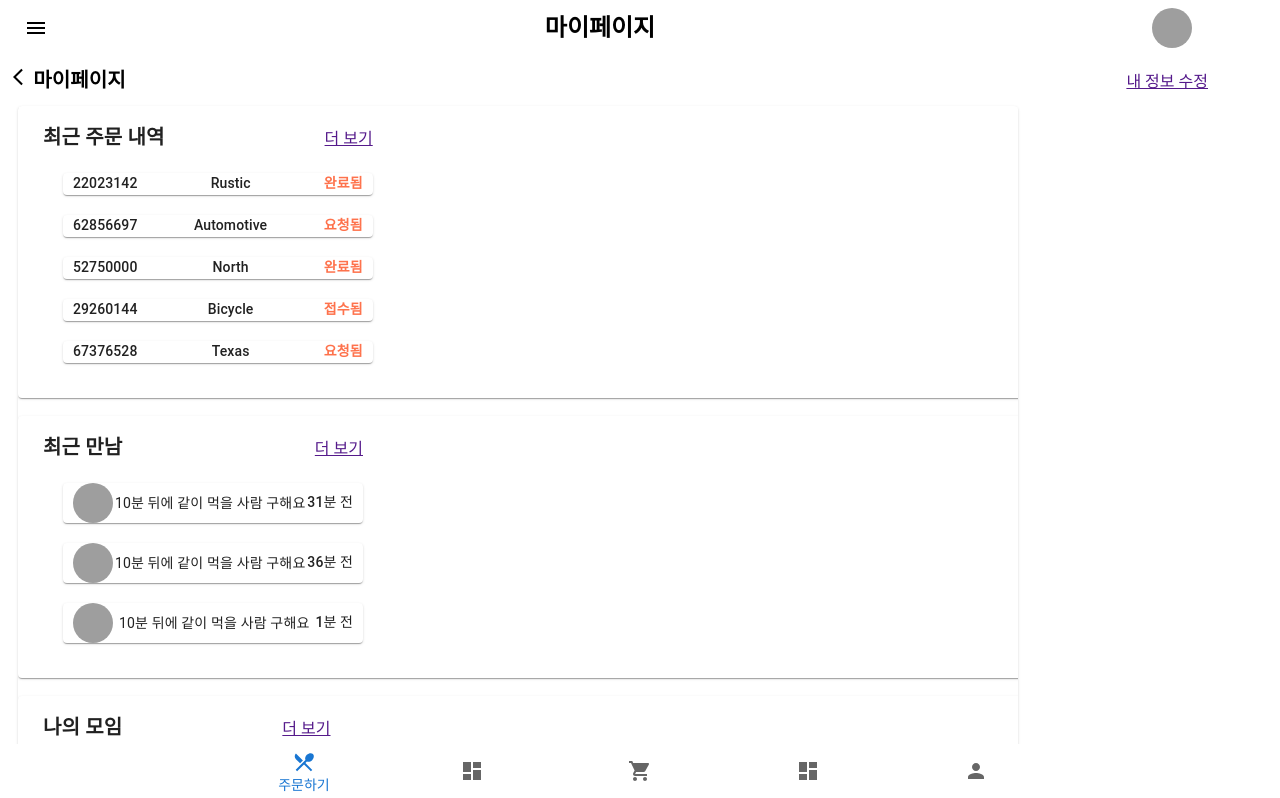
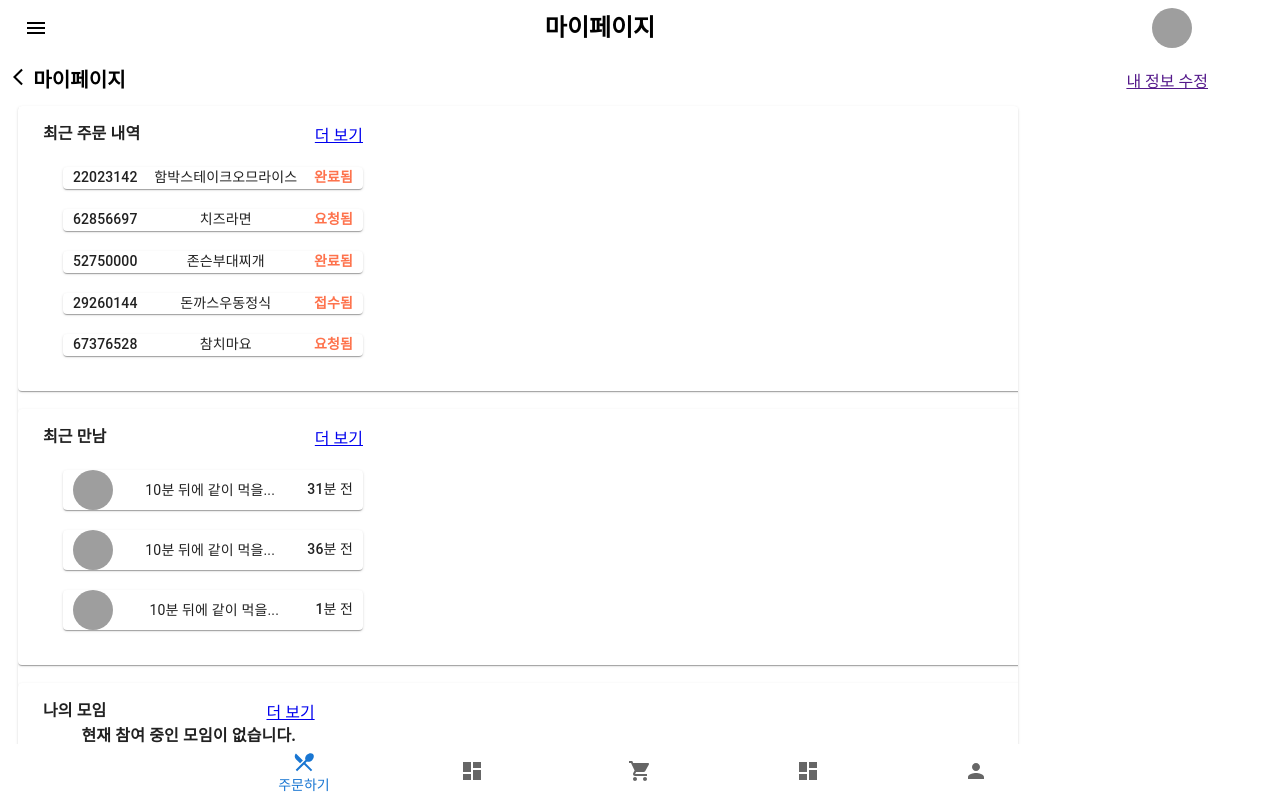
Before and after one commit to BugiSquad/GraduationProject2023, a React (Create React App) app: page /mypage in a window 1280 px wide. Shown: the top 798 px of the page. Built offline with nearby package versions, Linux system fonts and the light colour scheme; grey boxes are pictures that could not be loaded.

Commit message:
각 세부 페이지 개설

```diff
--- a/package.json
+++ b/package.json
@@ -15,6 +15,7 @@
     "@types/node": "^16.18.12",
     "@types/react": "^18.0.28",
     "@types/react-dom": "^18.0.11",
+    "@types/react-native": "^0.71.5",
     "localforage": "^1.10.0",
     "match-sorter": "^6.3.1",
     "react": "^18.2.0",
@@ -23,6 +24,7 @@
     "react-router-dom": "^6.8.1",
     "react-scripts": "^5.0.1",
     "react-swipeable-list": "^1.7.2",
+    "react-native": "^0.71.0",
     "sort-by": "^1.2.0",
     "tss-react": "^4.7.7",
     "typescript": "^4.9.5",
--- a/src/components/MypageCards.tsx
+++ b/src/components/MypageCards.tsx
@@ -1,12 +1,14 @@
 import { ReactNode } from "react";
 import { Card, Typography } from "@mui/material";
+import { Link } from "react-router-dom";
 
 interface Props {
     title: string;
     content: React.ReactNode;
+    link: string
 }
 
-export const MypageCards = ({ title, content }: Props) => { //마이페이지에 들어갈 카드 컴포넌트 포맷
+export const MypageCards = ({ title, content, link }: Props) => { //마이페이지에 들어갈 카드 컴포넌트 포맷
     return (
         <><Card style={{
             display: 'flex',
@@ -16,8 +18,8 @@ export const MypageCards = ({ title, content }: Props) => { //마이페이지에
         }}>
             <div style={{ display: "flex", flexDirection: "column", height: '100%' }}>
                 <div style={{ display: "flex", flexDirection: "row", alignItems: "center", justifyContent: "space-between", padding: '0 10px' }}>
-                    <Typography style={{ fontSize: 20, fontWeight: 'bold' }} variant={"h6"}>{title}</Typography>
-                    <a href="" style={{ marginLeft: '160px', marginRight: '20px' }}>더 보기</a>
+                    <Typography style={{ fontSize: 16, fontWeight: 'bold' }} variant={"h6"}>{title}</Typography>
+                    <Link to={link} style={{ marginLeft: '160px', marginRight: '20px' }}>더 보기</Link>
                 </div>
 
                 <div style={{ height: '100%', display: "flex", flexDirection: "row", alignItems: "center", justifyContent: "center", padding: '0 10px' }}>
--- a/src/components/RecentMeet.tsx
+++ b/src/components/RecentMeet.tsx
@@ -2,12 +2,19 @@ import React from "react";
 import {Avatar, Card, Typography} from "@mui/material";
 import { PostItem } from "../types/PostItem";
 
+function truncate(str: string, n: number): string {
+    return (str.length > n) ? str.substr(0, n-1) + '...' : str;
+};
+
+
+const str = "10분 뒤에 같이 먹을 사람 구해요";
+const truncatedStr = truncate(str, 13);
 
 export const RecentMeet: React.FC<PostItem> = (detail: PostItem) => {
     return (<>
         <Card sx={{paddingLeft:'10px', paddingRight:'10px',display: "flex", margin: "20px", flex: "1", justifyContent: "space-between", alignItems: "center", minWidth: 280, maxWidth:400}}>
             <Avatar src={detail.avatarUrl}/>
-            <Typography variant={"body2"}>{'10분 뒤에 같이 먹을 사람 구해요'}</Typography>
+            <Typography variant={"body2"}>{truncatedStr}</Typography>
             <Typography variant={"subtitle2"}>{detail.postTime}</Typography>
         </Card> </>)
 }
--- a/src/components/RecentOrder.tsx
+++ b/src/components/RecentOrder.tsx
@@ -1,18 +1,31 @@
 import React from "react";
-import {Card, Typography} from "@mui/material";
+import { Card, Typography } from "@mui/material";
 import { Order, OrderStatus } from "../types/Order";
 
 const randomStatus = () => {
     const statuses = Object.values(OrderStatus); // OrderStatus 열거형 값 배열
     const randomIndex = Math.floor(Math.random() * statuses.length); // 0부터 statuses.length - 1 까지의 랜덤한 인덱스 생성
     return statuses[randomIndex]; // 랜덤한 인덱스에 해당하는 OrderStatus 값 반환
-  };
+};
 
-export const RecentOrder: React.FC<Order> = (detail:Order) => {
+const getRandomFood = () => {
+    const foodList = [
+        "돈까스카레동","에비카레동","치킨가라아카레동","간장돼불덮밥","참치마요",
+        "매콤참치마요","새우튀김알밥","제육덮밥","소불고기잡채밥","등심돈까스",
+        "치즈돈까스","소떡소떡","닭강정","오므라이스","양념치킨오므라이스",
+        "함박스테이크오므라이스","돈까스오므라이스","대왕소시지오므라이스","라면",
+        "치즈라면", "유부우동", "꼬치어묵우동","새우튀김우동","돈까스우동정식",
+        "존슨부대찌개", "치즈존슨부대찌개", "공기밥"
+    ];
+    const randomIndex = Math.floor(Math.random() * foodList.length);
+    return foodList[randomIndex];
+}
+
+export const RecentOrder: React.FC<Order> = (detail: Order) => {
     return (<>
-        <Card sx={{paddingLeft:'10px', paddingRight:'10px',display: "flex", margin: "20px", flex: "1", justifyContent: "space-between", alignItems: "center", minWidth: 280, maxWidth:400}}>
+        <Card sx={{ paddingLeft: '10px', paddingRight: '10px', display: "flex", margin: "20px", flex: "1", justifyContent: "space-between", alignItems: "center", minWidth: 280, maxWidth: 400 }}>
             <Typography variant={"subtitle2"}>{detail.order_id}</Typography>
-            <Typography variant={"subtitle2"}>{detail.order_detail}</Typography>
-            <Typography variant={"subtitle2"} fontWeight='bold' style={{color: "#FE724C"}}>{randomStatus()}</Typography>
+            <Typography variant={"subtitle2"}>{getRandomFood()}</Typography>
+            <Typography variant={"subtitle2"} fontWeight='bold' style={{ color: "#FE724C" }}>{randomStatus()}</Typography>
         </Card> </>)
 }
--- a/src/index.tsx
+++ b/src/index.tsx
@@ -12,6 +12,10 @@ import {Matching} from "./pages/Matching";
 import {NavBarTest} from "./pages/NavBarTest";
 import {Cart} from "./pages/Cart";
 import {Mypage} from "./pages/Mypage";
+import { RecentOrderDetail } from './pages/Detail/RecentOrderDetail';
+import { RecentMeetDetail } from './pages/Detail/RecentMeetDetail';
+import { MyMeetingsDetail } from './pages/Detail/MyMeetingsDetail';
+import { MyMessageDetail } from './pages/Detail/MyMessageDetail';
 
 
 
@@ -61,7 +65,27 @@ const router = createBrowserRouter([
         path: "/community",
         element: <Matching/>,
         errorElement: <ErrorPage/>,
-    }
+    },
+    {
+        path: "/mypage/recentorderdetail",
+        element:<RecentOrderDetail />,
+        errorElement: <ErrorPage/>,
+    },
+    {
+        path: "/mypage/recentmeetdetail",
+        element:<RecentMeetDetail />,
+        errorElement: <ErrorPage/>,
+    },
+    {
+        path: "/mypage/mymeetingsdetail",
+        element:<MyMeetingsDetail />,
+        errorElement: <ErrorPage/>,
+    },
+    {
+        path: "/mypage/mymessagedetail",
+        element:<MyMessageDetail />,
+        errorElement: <ErrorPage/>,
+    },
     //<Route path="/" element={<Home />} />
 ]);
 
--- /dev/null
+++ b/src/pages/Detail/MyMeetingsDetail.tsx
@@ -0,0 +1,11 @@
+import React from "react";
+import {PageTemplate} from "../PageTemplate";
+
+export const MyMeetingsDetail: React.FC = () => {
+    return (
+        <PageTemplate param={{variant: "WithName", pageHeaderName: "나의 모임", showBackButton: true}}>
+            <div>
+            </div>
+        </PageTemplate>
+    )
+}
--- /dev/null
+++ b/src/pages/Detail/MyMessageDetail.tsx
@@ -0,0 +1,11 @@
+import React from "react";
+import {PageTemplate} from "../PageTemplate";
+
+export const MyMessageDetail: React.FC = () => {
+    return (
+        <PageTemplate param={{variant: "WithName", pageHeaderName: "나의 쪽지함", showBackButton: true}}>
+            <div>
+            </div>
+        </PageTemplate>
+    )
+}
--- /dev/null
+++ b/src/pages/Detail/RecentMeetDetail.tsx
@@ -0,0 +1,11 @@
+import React from "react";
+import {PageTemplate} from "../PageTemplate";
+
+export const RecentMeetDetail: React.FC = () => {
+    return (
+        <PageTemplate param={{variant: "WithName", pageHeaderName: "최근 만남", showBackButton: true}}>
+            <div>
+            </div>
+        </PageTemplate>
+    )
+}
--- /dev/null
+++ b/src/pages/Detail/RecentOrderDetail.tsx
@@ -0,0 +1,11 @@
+import React from "react";
+import {PageTemplate} from "../PageTemplate";
+
+export const RecentOrderDetail: React.FC = () => {
+    return (
+        <PageTemplate param={{variant: "WithName", pageHeaderName: "최근 주문 내역", showBackButton: true}}>
+            <div>
+            </div>
+        </PageTemplate>
+    )
+}
--- a/src/pages/Mypage.tsx
+++ b/src/pages/Mypage.tsx
@@ -7,7 +7,6 @@ import { MypageCards } from "../components/MypageCards";
 import { RecentMeets } from "../components/RecentMeets";
 import { MyMeetings } from "../components/MyMeetings";
 import { MyMessagebox } from "../components/MyMessagebox";
-
 
 export const Mypage: React.FC = () => {
     return (
@@ -24,12 +23,13 @@ export const Mypage: React.FC = () => {
                 maxWidth: 1000,
                 minHeight: 490,
                 padding: '10px 10',
-                margin: '10px'
+                margin: '10px',
             }}>
-                <MypageCards title="최근 주문 내역" content={<RecentOrders />} />
-                <MypageCards title="최근 만남" content={<RecentMeets />} />
-                <MypageCards title="나의 모임" content={<MyMeetings />} />
-                <MypageCards title="나의 쪽지함" content={<MyMessagebox />} />
+
+                <MypageCards title="최근 주문 내역" content={<RecentOrders />} link="/mypage/recentorderdetail" />
+                <MypageCards title="최근 만남" content={<RecentMeets />} link="/mypage/recentmeetdetail" />
+                <MypageCards title="나의 모임" content={<MyMeetings />} link="/mypage/mymeetingsdetail" />
+                <MypageCards title="나의 쪽지함" content={<MyMessagebox />} link="/mypage/mymessagedetail" />
             </Card>
         </PageTemplate>
     )
```
Also changed, not shown: 1 other file (tests, documents, lock files or other folders).
